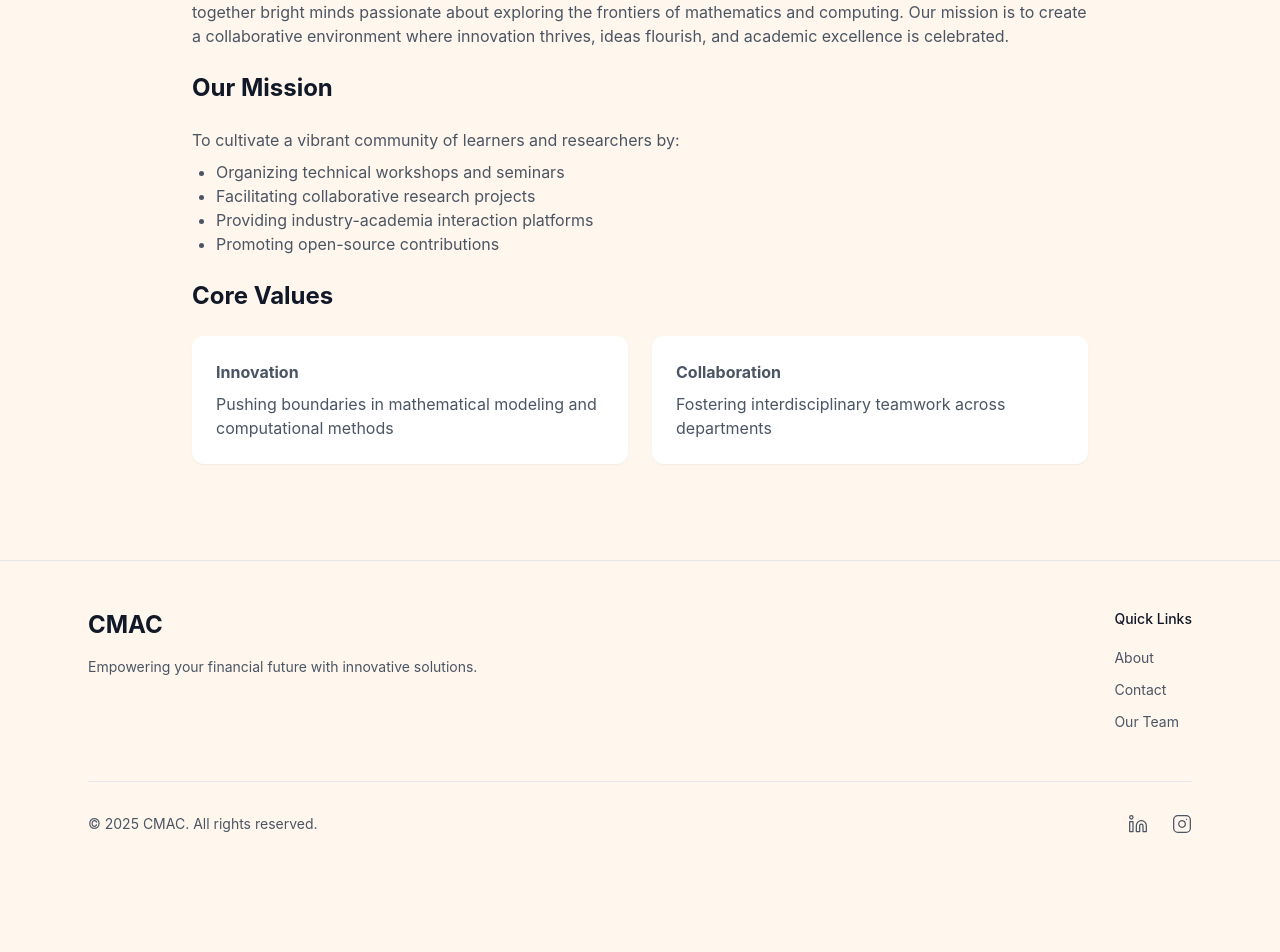
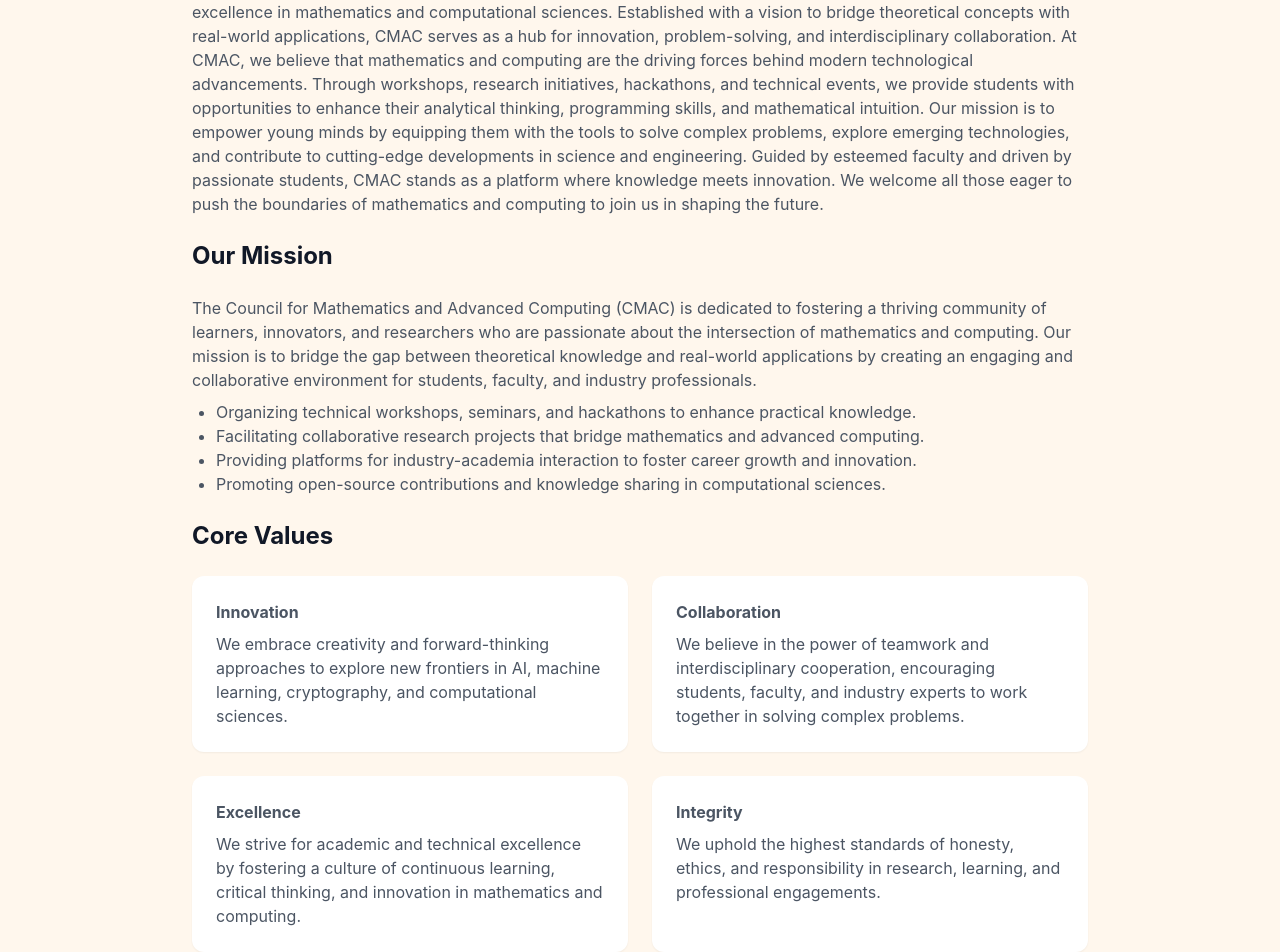
Before and after one commit to Sai-404/cmac-website, a React (Vite) app in the folder client/: page /about in a window 1280 px wide. Shown: the part 200-1152 px from the top of the page. Before the commit the page ends 1082 px from the top, so only its background shows below. Built offline with nearby package versions, Linux system fonts and the light colour scheme.

Commit message:
Revise About component: enhance descriptions and mission statement for clarity and engagement; update Footer tagline to reflect innovation focus

```diff
--- a/client/src/About/About.jsx
+++ b/client/src/About/About.jsx
@@ -18,19 +18,24 @@ const About = () => {
                     </h1>
                     <div className="space-y-6 text-gray-600">
                         <p>
-                        The Council for Mathematics and Advanced Computing (CMAC) is a dynamic and inclusive community that brings together bright minds passionate about exploring the frontiers of mathematics and computing. Our mission is to create a collaborative environment where innovation thrives, ideas flourish, and academic excellence is celebrated.
+                        The Council for Mathematics and Advanced Computing (CMAC) is a pioneering initiative dedicated to fostering excellence in mathematics and computational sciences. Established with a vision to bridge theoretical concepts with real-world applications, CMAC serves as a hub for innovation, problem-solving, and interdisciplinary collaboration.
+
+At CMAC, we believe that mathematics and computing are the driving forces behind modern technological advancements. Through workshops, research initiatives, hackathons, and technical events, we provide students with opportunities to enhance their analytical thinking, programming skills, and mathematical intuition. Our mission is to empower young minds by equipping them with the tools to solve complex problems, explore emerging technologies, and contribute to cutting-edge developments in science and engineering.
+
+Guided by esteemed faculty and driven by passionate students, CMAC stands as a platform where knowledge meets innovation. We welcome all those eager to push the boundaries of mathematics and computing to join us in shaping the future.
                         </p>
 
                         <h2 className="text-2xl font-bold text-gray-900 mt-8">
                             Our Mission
                         </h2>
                         <p>
-                            To cultivate a vibrant community of learners and researchers by:
+                        The Council for Mathematics and Advanced Computing (CMAC) is dedicated to fostering a thriving community of learners, innovators, and researchers who are passionate about the intersection of mathematics and computing. Our mission is to bridge the gap between theoretical knowledge and real-world applications by creating an engaging and collaborative environment for students, faculty, and industry professionals.
                             <ul className="list-disc pl-6 mt-2">
-                                <li>Organizing technical workshops and seminars</li>
-                                <li>Facilitating collaborative research projects</li>
-                                <li>Providing industry-academia interaction platforms</li>
-                                <li>Promoting open-source contributions</li>
+                                <li>Organizing technical workshops, seminars, and hackathons to enhance practical knowledge.
+                                </li>
+                                <li>Facilitating collaborative research projects that bridge mathematics and advanced computing.</li>
+                                <li>Providing platforms for industry-academia interaction to foster career growth and innovation.</li>
+                                <li>Promoting open-source contributions and knowledge sharing in computational sciences.</li>
                             </ul>
                         </p>
 
@@ -40,11 +45,19 @@ const About = () => {
                         <div className="grid md:grid-cols-2 gap-6 mt-4">
                             <div className="bg-white p-6 rounded-xl shadow-sm">
                                 <h3 className="font-bold mb-2">Innovation</h3>
-                                <p>Pushing boundaries in mathematical modeling and computational methods</p>
+                                <p>We embrace creativity and forward-thinking approaches to explore new frontiers in AI, machine learning, cryptography, and computational sciences.</p>
                             </div>
                             <div className="bg-white p-6 rounded-xl shadow-sm">
                                 <h3 className="font-bold mb-2">Collaboration</h3>
-                                <p>Fostering interdisciplinary teamwork across departments</p>
+                                <p>We believe in the power of teamwork and interdisciplinary cooperation, encouraging students, faculty, and industry experts to work together in solving complex problems.</p>
+                            </div>
+                            <div className="bg-white p-6 rounded-xl shadow-sm">
+                                <h3 className="font-bold mb-2">Excellence</h3>
+                                <p>We strive for academic and technical excellence by fostering a culture of continuous learning, critical thinking, and innovation in mathematics and computing.</p>
+                            </div>
+                            <div className="bg-white p-6 rounded-xl shadow-sm">
+                                <h3 className="font-bold mb-2">Integrity</h3>
+                                <p>We uphold the highest standards of honesty, ethics, and responsibility in research, learning, and professional engagements.</p>
                             </div>
                         </div>
                     </div>
--- a/client/src/Home/Components/Footer.jsx
+++ b/client/src/Home/Components/Footer.jsx
@@ -41,7 +41,7 @@ const Footer = () => {
               CMAC
             </Link>
             <p className="mt-4 text-sm text-gray-600">
-              Empowering your financial future with innovative solutions.
+            Where Mathematics Meets Innovation.
             </p>
           </div>
 
```
